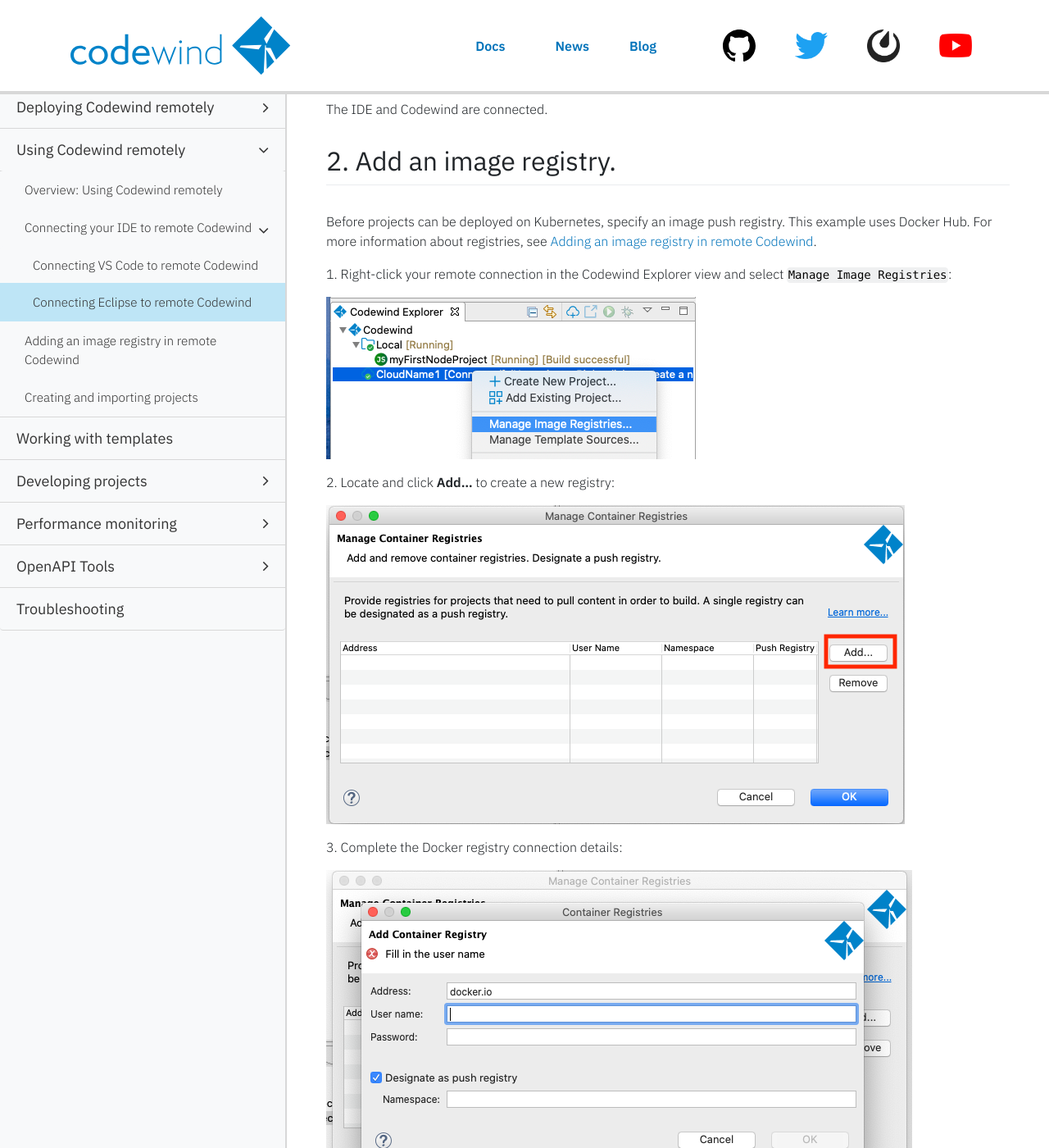
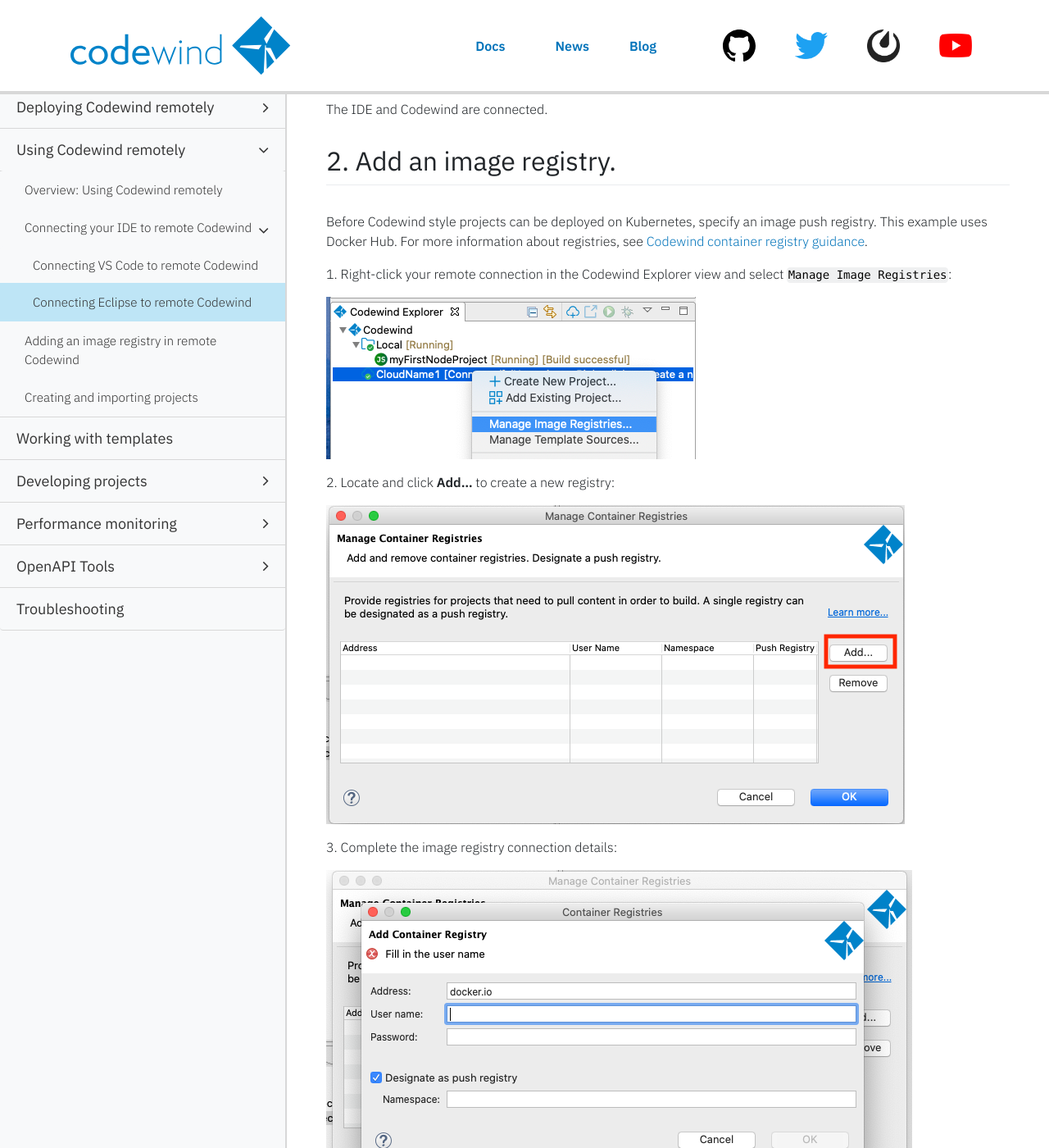
Before and after one commit to eclipse-archived/codewind-docs, a Jekyll site: the page built from docs/_documentations/remotedeploy-eclipse.md, in a window 1280 px wide and 1400 px high, scrolled down 1510 px. Shown: the whole window at 82% size. Built offline with Jekyll 4.4.1, drawn with Linux system fonts in a browser that asks for light colours; nearby versions of some CDN libraries; comment, search, counter and statistics services are not loaded.

Commit message:
Edits from feedback

```diff
--- a/docs/_documentations/remotedeploy-eclipse.md
+++ b/docs/_documentations/remotedeploy-eclipse.md
@@ -40,18 +40,18 @@ The IDE and Codewind are connected.
 
 ## 2. Add an image registry.
 
-Before projects can be deployed on Kubernetes, specify an image push registry. This example uses Docker Hub.
-For more information about registries, see [Adding an image registry in remote Codewind](remote-setupregistries.md).
+Before Codewind style projects can be deployed on Kubernetes, specify an image push registry. This example uses Docker Hub.
+For more information about registries, see [Codewind container registry guidance](remote-setupregistries.md#codewind-container-registry-guidance).
 
 1\. Right-click your remote connection in the Codewind Explorer view and select `Manage Image Registries`:
 
-![Docker Registry](./images/remoteeclipse/connectionSettings.png)
+![Image Registry](./images/remoteeclipse/connectionSettings.png)
 
 2\. Locate and click **Add...** to create a new registry:
 
 ![Open Registry Manager](./images/remoteeclipse/registryManager.png)
 
-3\. Complete the Docker registry connection details:
+3\. Complete the image registry connection details:
 
 ![New Registry](./images/remoteeclipse/newReg1.png)
 
```
